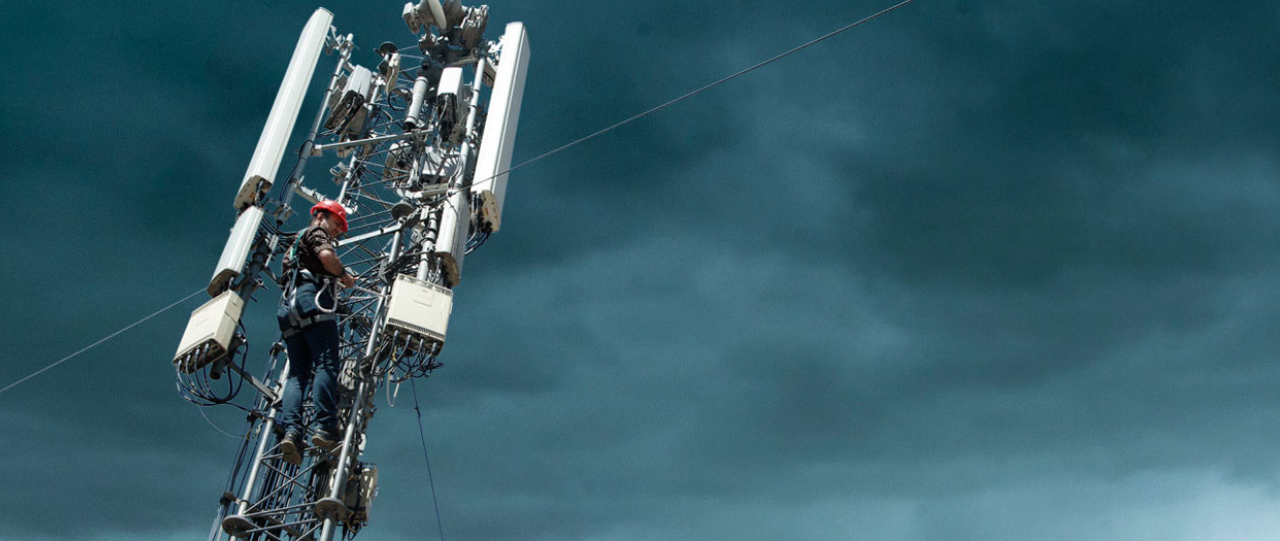
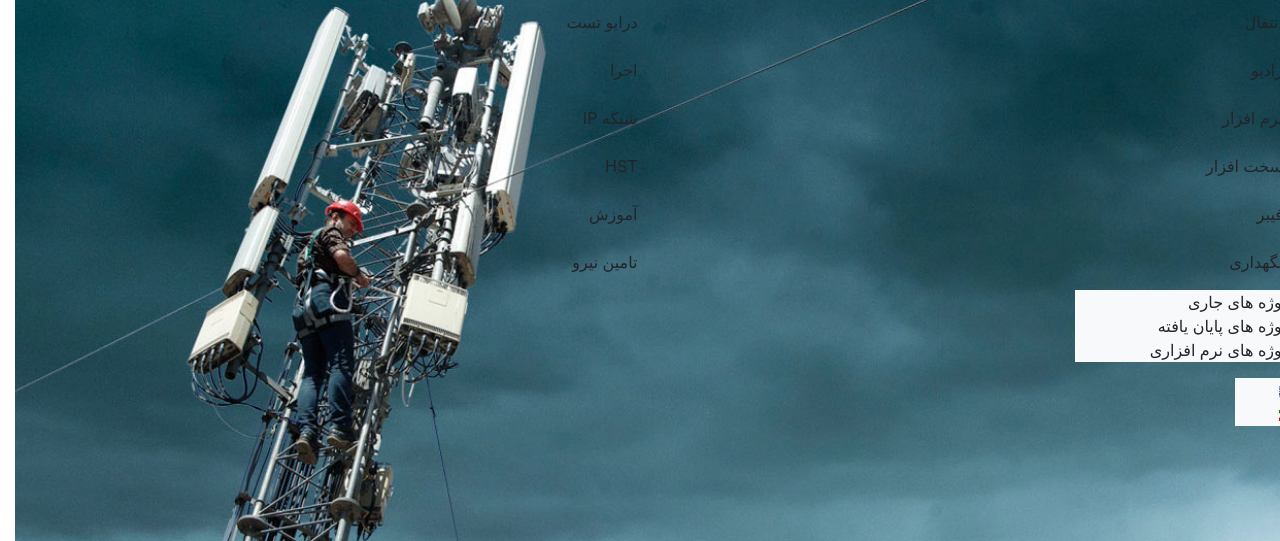
Before and after one commit to AysanSeyyedpour/firstPageCS, a plain HTML site: page index.html in a window 1280 px wide. Shown: the part 95-636 px from the top of the page. Drawn offline with Linux system fonts and the light colour scheme; a web font is replaced by a local one.

Commit message:
add bars

```diff
--- a/index.html
+++ b/index.html
@@ -11,7 +11,9 @@
     <link rel="stylesheet" href="fonts/yekan-web/font.css">
     <link rel="stylesheet" href="style/css/all.css">
     <link rel="stylesheet" href="style/css/responsive.css">
-    <title>Document</title>
+    <link rel="stylesheet" href="https://ravanertebat.com/fa/fonts/XEROSANSBOLD.TTF">
+    <link rel="shortcut icon" href="images&icons/favicon (1).ico" title="favicon">
+    <title>AEC | Access Endless Communication</title>
 </head>
 
 <body>
@@ -25,8 +27,8 @@
                     <div class="col-9 ">
                         <ul class="navBarList list-unstyled ">
                             <li class="navBarItems "><a href="# ">درباره ما</a></li>
-                            <li class="navBarItems "><a href="# ">سرویس ها</a></li>
-                            <li class="navBarItems "><a href="# ">پروژه ها</a></li>
+                            <li class="navBarItems " id="services"><a href="# ">سرویس ها</a></li>
+                            <li class="navBarItems " id="project"><a href="# ">پروژه ها</a></li>
                             <li class="navBarItems "><a href="# ">همکاری</a></li>
                             <li class="navBarItems "><a href="# ">تماس با ما</a></li>
                         </ul>
@@ -42,6 +44,45 @@
                     </div>
                 </div>
             </div>
+            <div class="back">
+                <div class="row my-2 mr-1">
+                    <div class="col-6 m-auto p-2 items">انتقال</div>
+                    <div class="col-6 m-auto p-2 items cBorder">درایو تست</div>
+                </div>
+                <div class="row my-2 mr-1">
+                    <div class="col-6 m-auto p-2 items">رادیو</div>
+                    <div class="col-6 m-auto p-2 items cBorder">اجرا</div>
+                </div>
+                <div class="row my-2 mr-1">
+                    <div class="col-6 m-auto p-2 items">نرم افزار</div>
+                    <div class="col-6 m-auto p-2 items cBorder">شبکه IP</div>
+                </div>
+                <div class="row my-2 mr-1">
+                    <div class="col-6 m-auto p-2 items">سخت افزار</div>
+                    <div class="col-6 m-auto p-2 items cBorder">HST</div>
+                </div>
+                <div class="row my-2 mr-1">
+                    <div class="col-6 m-auto p-2 items">فیبر</div>
+                    <div class="col-6 m-auto p-2 items cBorder">آموزش</div>
+                </div>
+                <div class="row my-2 mr-1">
+                    <div class="col-6 m-auto p-2 items">نگهداری</div>
+                    <div class="col-6 m-auto p-2 items cBorder">تامین نیرو</div>
+                </div>
+            </div>
+            <div class="projectBar">
+                <ul class="list-unstyled bg-light" style="width: 220px;">
+                    <li>پروژه های جاری</li>
+                    <li>پروژه های پایان یافته</li>
+                    <li>پروژه های نرم افزاری</li>
+                </ul>
+            </div>
+            <div class="flagBar">
+                <ul class="list-unstyled bg-light" style="width: 60px;">
+                    <li><img src="images&icons/EN (1).png" alt=""></li>
+                    <li><img src="images&icons/FA.png" alt=""></li>
+                </ul>
+            </div>
             <div class="usefulPoints container d-flex flex-row justify-content-center">
                 <div class="usefulPointsItems ml-4">
                     <a href="#"><img src="images&icons/Phonemail.png" alt="Phonemail" class="img1"></a>
@@ -53,12 +94,6 @@
                     <a href="#"><img src="images&icons/Location.png" alt="Location" class="img3"></a>
                 </div>
             </div>
-            <!-- <div class="headerLastPart row container">
-                <div class="col-sm-6 col-12">
-
-                </div>
-                <div class="col-sm-6 col-12"></div>
-            </div> -->
             <div class="bgAboutUs">
                 <div class=" aboutUs row w-100 align-items-center container py-5">
                     <div class="col-12 col-lg-6 firstColAboutUs">
```
